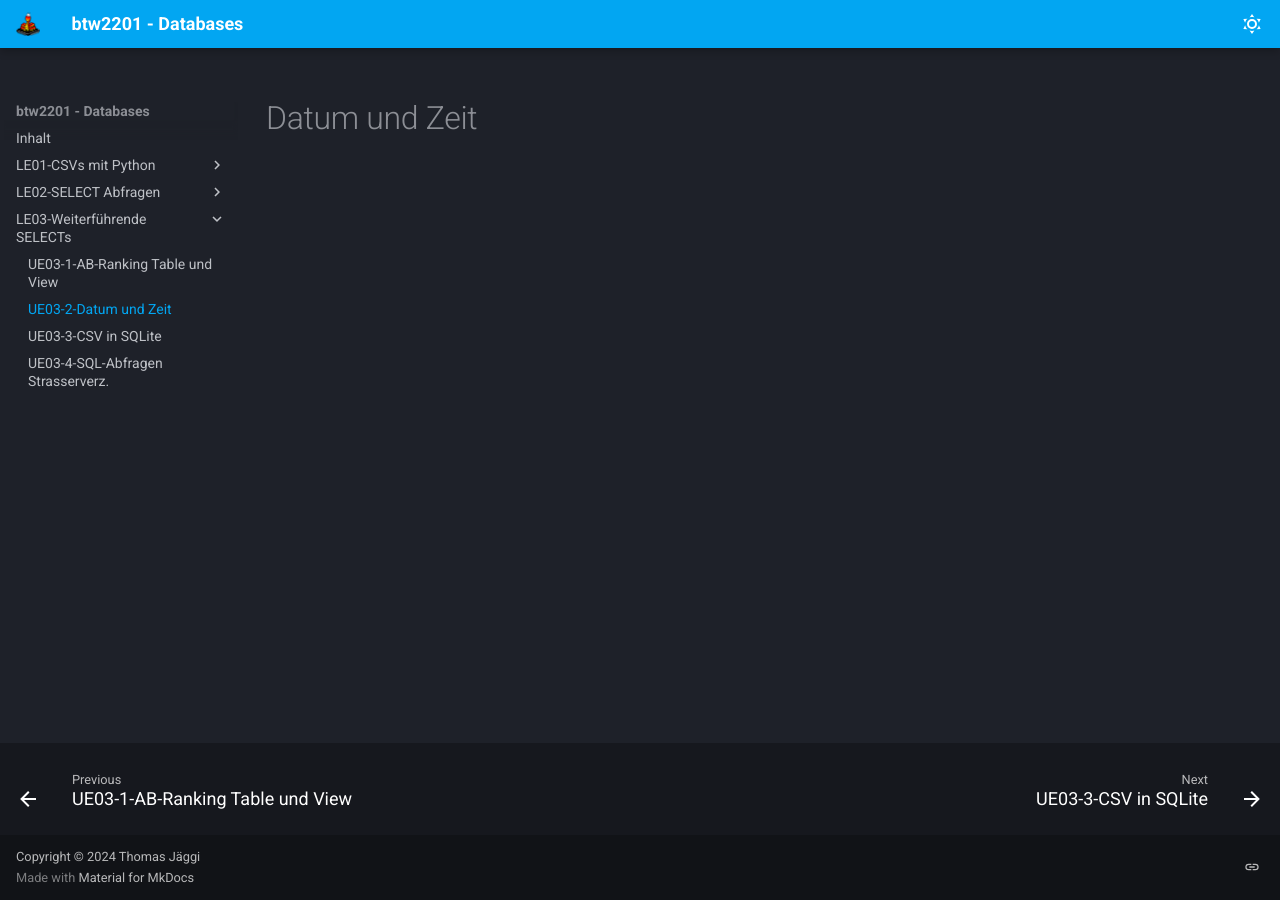
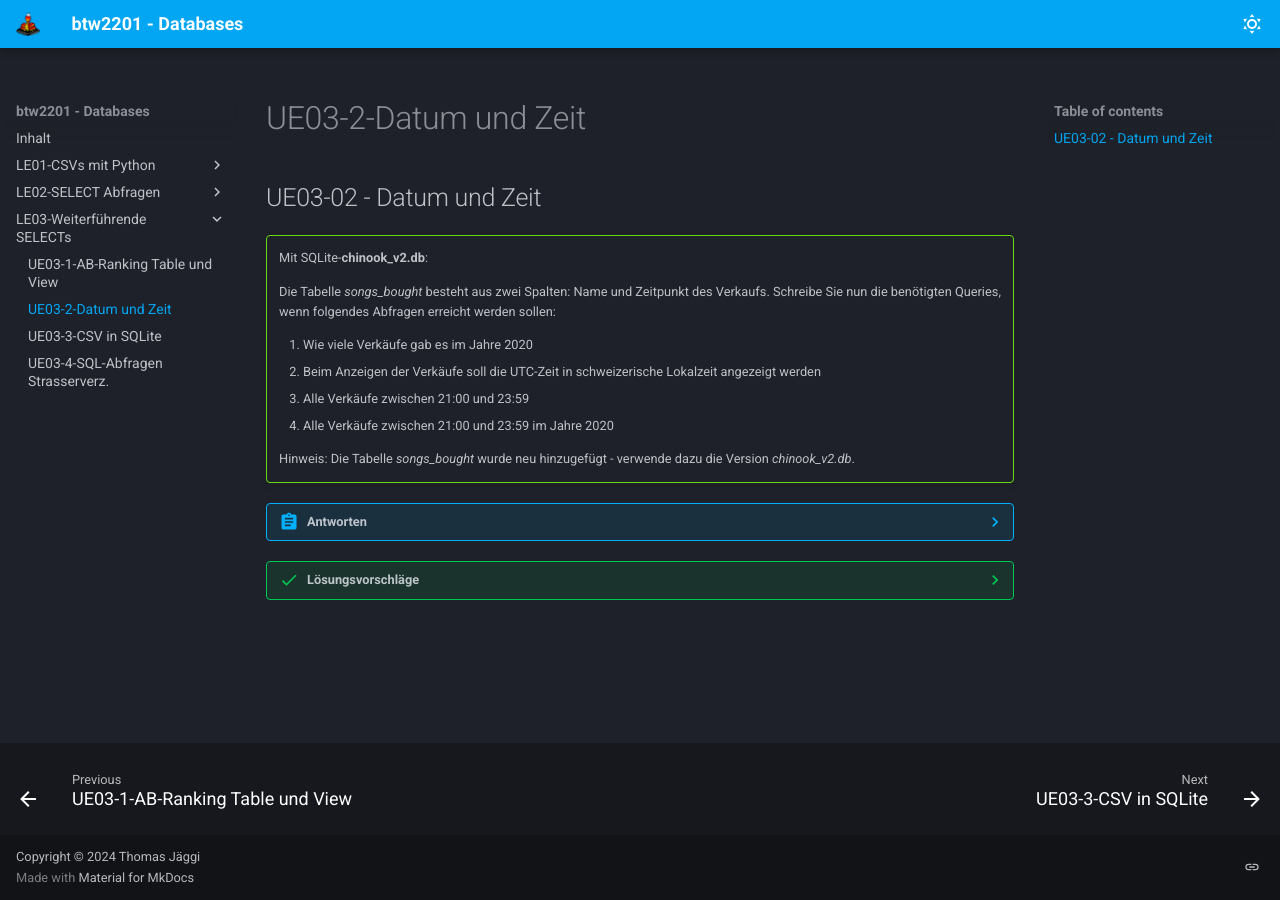
Before and after one commit to tjaeggi/btw2201_databases, an MkDocs documentation site: the page built from docs/UE03-2.md, in a window 1280 px wide. Built offline with MkDocs 1.6.1 and Material for MkDocs 9.7.7, drawn with Linux system fonts in a browser that asks for light colours; some web fonts are replaced.

Commit message:
Fri Oct 11 08:16:02 PM CEST 2024

````diff
--- a/docs/UE03-2.md
+++ b/docs/UE03-2.md
@@ -1 +1,82 @@
-# Datum und Zeit
+## UE03-02 - Datum und Zeit
+
+!!! question ""
+
+     Mit SQLite-**chinook_v2.db**:
+
+     Die Tabelle *songs_bought* besteht aus zwei Spalten: Name und Zeitpunkt des Verkaufs. Schreibe Sie nun die benötigten Queries, wenn folgendes Abfragen erreicht werden sollen:
+
+     1. Wie viele Verkäufe gab es im Jahre 2020
+     2. Beim Anzeigen der Verkäufe soll die UTC-Zeit in schweizerische Lokalzeit angezeigt werden
+     3. Alle Verkäufe zwischen 21:00 und 23:59
+     4. Alle Verkäufe zwischen 21:00 und 23:59 im Jahre 2020
+
+     Hinweis: Die Tabelle *songs_bought* wurde neu hinzugefügt - verwende dazu die Version *chinook_v2.db*.
+
+??? abstract "Antworten"
+    1. Wie viele Verkäufe gab es im Jahre 2020
+    <figure markdown="span">
+    ![Antwort1](img/11-10-2024_19-28-16.png){ width="200" align=right }
+    <figcaption>Output SQLite-Browser</figcaption>
+    </figure>
+    2. Beim Anzeigen der Verkäufe soll die UTC-Zeit in Lokalzeit-Schweiz angezeigt werden
+    <figure markdown="span">
+    ![Antwort2-1](img/11-10-2024_19-31-46.png){ width="300" align=right }
+    <figcaption>Anzeige des Datums wie in der DB abgespeichert</figcaption>
+    ![Antwort2-2](img/11-10-2024_19-33-15.png){ width="300" align=right }
+    <figcaption>und nun konvertiert in Schweizerzeit. </figcaption>
+    </figure>
+    Beachte die Zeitdifferenz von einer Stunde im Februar. Warum? Februar ist Winterzeit!
+    3. Alle Verkäufe zwischen 21:00 und 23:59, hier sortiert nach aufsteigender Zeit:
+    <figure markdown="span">
+    ![Antwort3](img/11-10-2024_19-51-14.png){ width="400" align=right }
+    <figcaption>Alle Verkäufe zwischen 21:00:00 und 23:59:00</figcaption>
+    </figure>
+    4. Alle Verkäufe zwischen 21:00 und 23:59 im Jahre 2020
+    <figure markdown="span">
+    ![Antwort4](img/11-10-2024_20-00-18.png){ width="400" align=right }
+    <figcaption>dito, nur fürs Jahr 2020, sortiert datum und zeit ASC</figcaption>
+    </figure>
+
+
+
+
+??? success "Lösungsvorschläge"
+
+    1. Wie viele Verkäufe gab es im Jahre 2020
+    ```sql
+    SELECT country,count(CustomerId) AS customer_count FROM customers
+    GROUP BY country HAVING customer_count > 1
+    ORDER BY customer_count DESC;
+    ```
+
+    2. Beim Anzeigen der Verkäufe soll die UTC-Zeit in schweizerische Lokalzeit angezeigt werden
+    ```sql
+    SELECT country,count(CustomerId) AS customer_count FROM customers
+    GROUP BY country HAVING customer_count > 1
+    ORDER BY customer_count DESC;
+    ```
+
+    3. Alle Verkäufe zwischen 21:00 und 23:59
+    ```sql
+    SELECT country,count(CustomerId) AS customer_count FROM customers
+    GROUP BY country HAVING customer_count > 1
+    ORDER BY customer_count DESC;
+    ```
+
+    4. Alle Verkäufe zwischen 21:00 und 23:59 im Jahre 2020
+    ```sql
+    SELECT song, time(bought) AS zeit, date(bought) AS datum FROM songs_bought
+    WHERE zeit > '21:00:00' AND zeit <= '23:59:00' AND datum > '2020-01-01' AND datum < '2021-01-01'
+    ORDER BY datum ASC, zeit ASC;
+    ```
+    mit extrahiertem Jahr - nur als Anschauung, wie man einen Substring in einem Attribut verwenden kann:
+    ```sql
+    SELECT song, time(bought) AS zeit, date(bought) AS datum, substr(bought,1,4) AS YEAR FROM songs_bought
+    WHERE zeit > '21:00:00' AND zeit <= '23:59:00' AND YEAR = '2020'
+    ORDER BY datum ASC, zeit ASC;
+    ```
+    <figure markdown="span">
+    ![Antwort4](img/11-10-2024_20-11-20.png){ width="400" align=right }
+    <figcaption>Jahr extrahiert vom datum</figcaption>
+    </figure>
````
Also changed, not shown: docs/img/11-10-2024_19-28-16.png (added), docs/img/11-10-2024_19-31-46.png (added), docs/img/11-10-2024_19-33-15.png (added), docs/img/11-10-2024_19-51-14.png (added), docs/img/11-10-2024_20-00-18.png (added), docs/img/11-10-2024_20-11-20.png (added).
